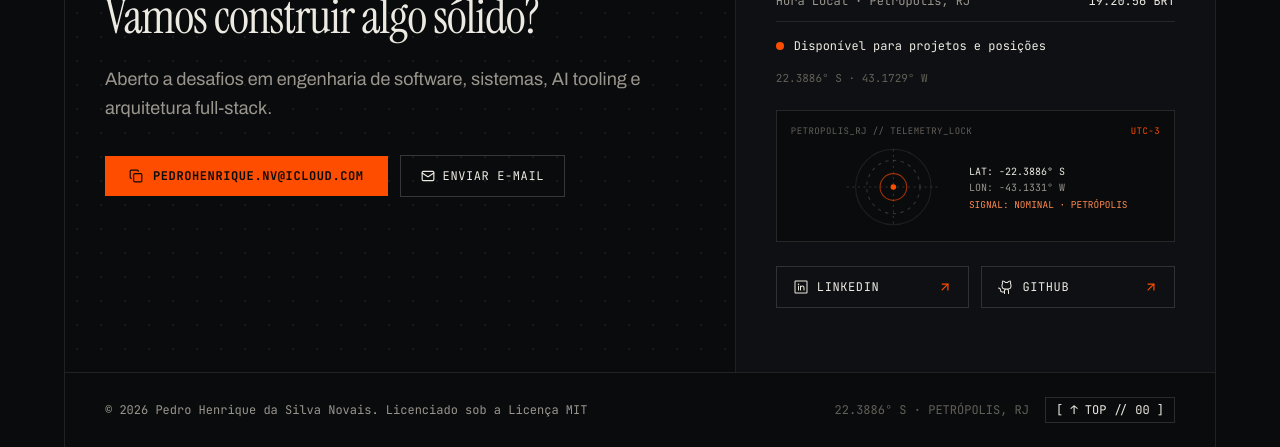
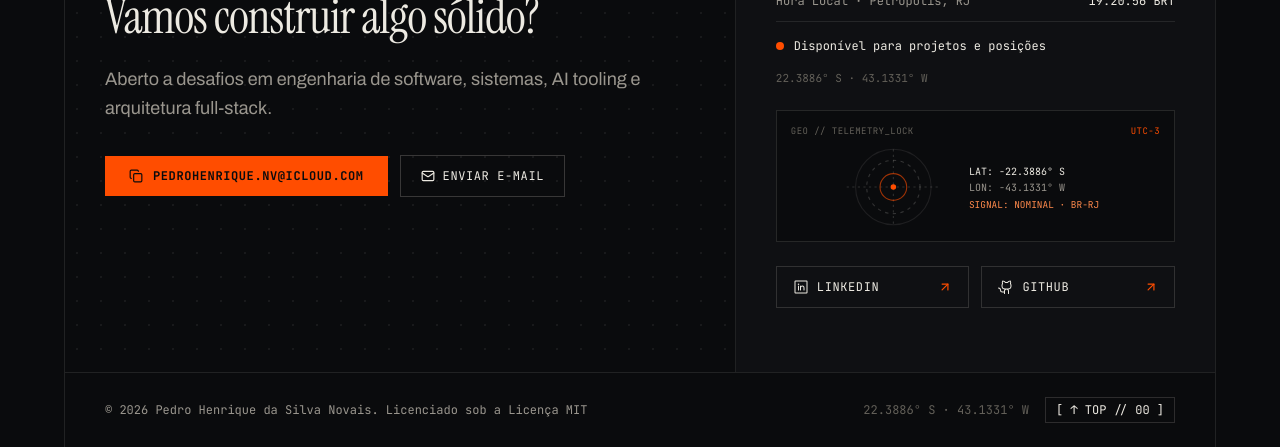
Before and after one commit to PedroSmaxY/pedro-smaxy.dev, a Next.js app: page /pedro-novais-cv-en.pdf in a window 1280 px wide. Shown: the part 4184-4631 px from the top of the page. Built offline with nearby package versions, Linux system fonts and the light colour scheme.

Commit message:
fix: sync Petropolis longitude and deduplicate location labels

```diff
--- a/components/sections/contact.tsx
+++ b/components/sections/contact.tsx
@@ -156,13 +156,13 @@ export function Contact() {
             <span>{t("availabilityLabel")}</span>
           </div>
           <p className="font-mono text-[11px] text-[#636059] tabular-nums">
-            {coordinates} · 43.1729° W
+            {coordinates} · 43.1331° W
           </p>
         </div>
 
         <div className="border border-[#EDEAE2]/12 bg-[#0A0B0D] p-3.5">
           <div className="flex items-center justify-between font-mono text-[9px] text-[#636059] uppercase tracking-wider mb-2">
-            <span>PETROPOLIS_RJ // TELEMETRY_LOCK</span>
+            <span>GEO // TELEMETRY_LOCK</span>
             <span className="text-[#FF4D00]">UTC-3</span>
           </div>
           <svg
@@ -183,7 +183,7 @@ export function Contact() {
               LON: -43.1331° W
             </text>
             <text x="124" y="55" className="fill-[#FF8A4C] font-mono text-[8.5px]">
-              SIGNAL: NOMINAL · PETRÓPOLIS
+              SIGNAL: NOMINAL · BR-RJ
             </text>
           </svg>
         </div>
--- a/components/sections/footer.tsx
+++ b/components/sections/footer.tsx
@@ -12,7 +12,7 @@ export function Footer() {
       </p>
       <div className="flex flex-wrap items-center justify-center gap-3 sm:gap-4">
         <span className="text-[#636059] tabular-nums whitespace-nowrap">
-          {coordinates} · PETRÓPOLIS, RJ
+          {coordinates} · 43.1331° W
         </span>
         <a
           href="#home"
```
